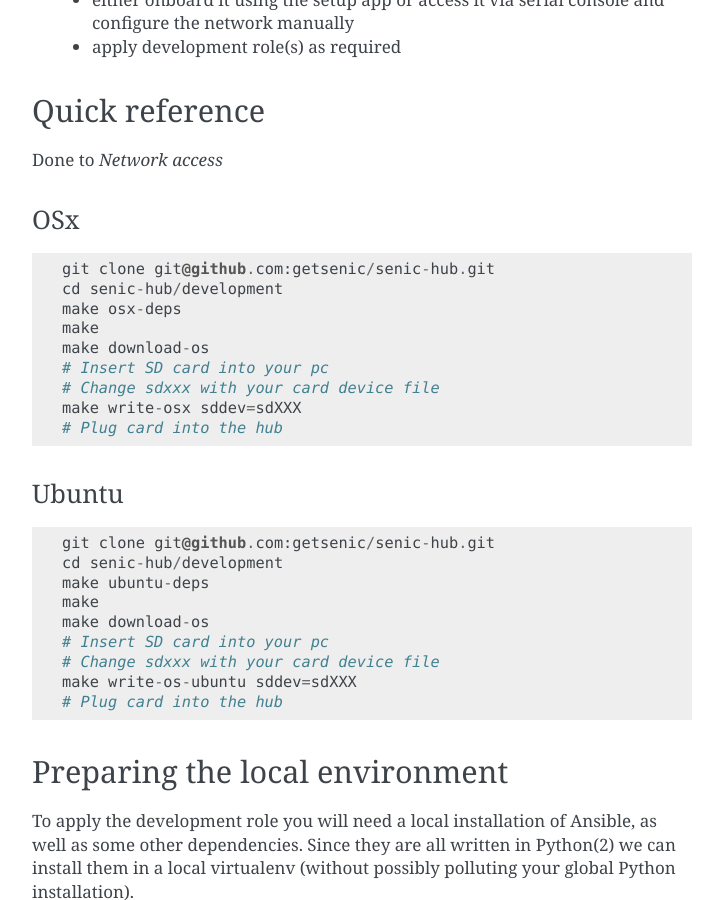
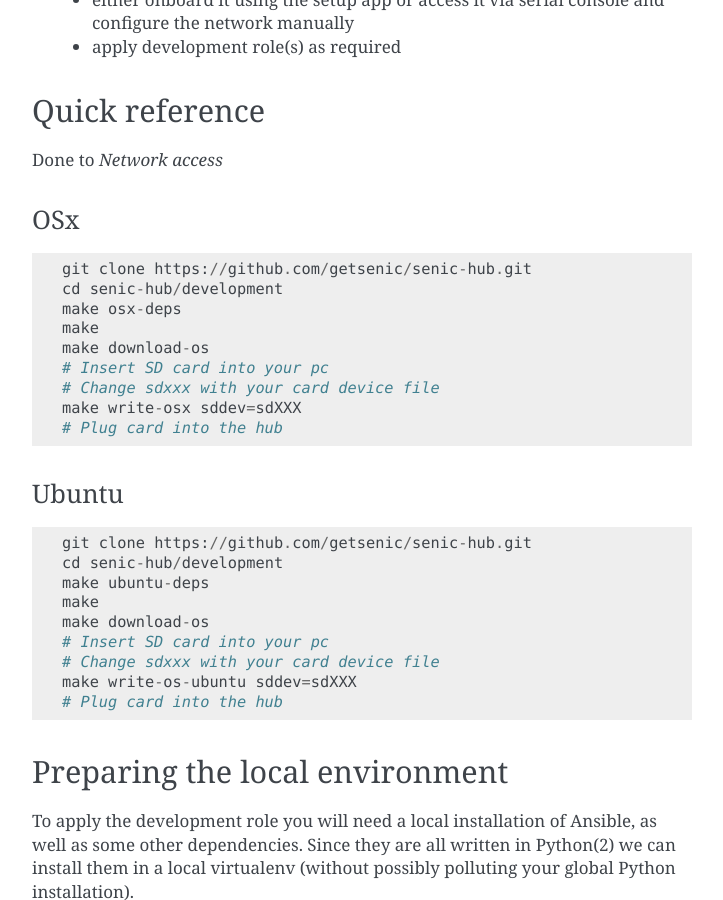
Before and after one commit to zenctrl/senic-hub, a Sphinx documentation site: the page built from docs/development.rst, in a window 1280 px wide and 900 px high, scrolled down 605 px. Shown: the whole window, without its empty margins (388-1111 px from the left). Built offline with Sphinx 7.4.7, drawn with Linux system fonts in a browser that asks for light colours.

Commit message:
Quickfix for the documentation. Sorry for the direct push. :p

```diff
--- a/docs/development.rst
+++ b/docs/development.rst
@@ -33,7 +33,7 @@ OSx
 
 ::
 
-    git clone git@github.com:getsenic/senic-hub.git
+    git clone https://github.com/getsenic/senic-hub.git
     cd senic-hub/development
     make osx-deps
     make
@@ -48,7 +48,7 @@ Ubuntu
 
 ::
 
-    git clone git@github.com:getsenic/senic-hub.git
+    git clone https://github.com/getsenic/senic-hub.git
     cd senic-hub/development
     make ubuntu-deps
     make
```
